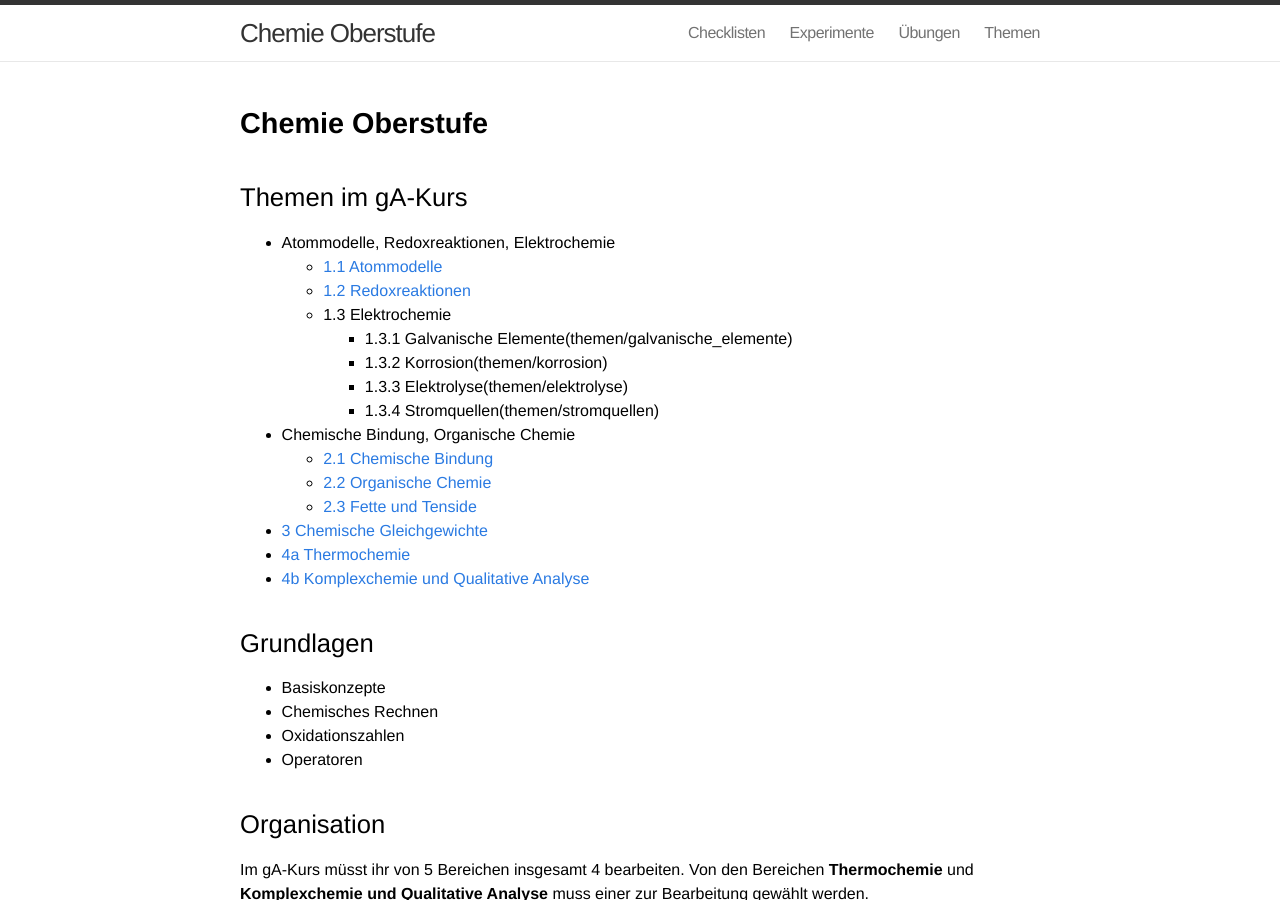
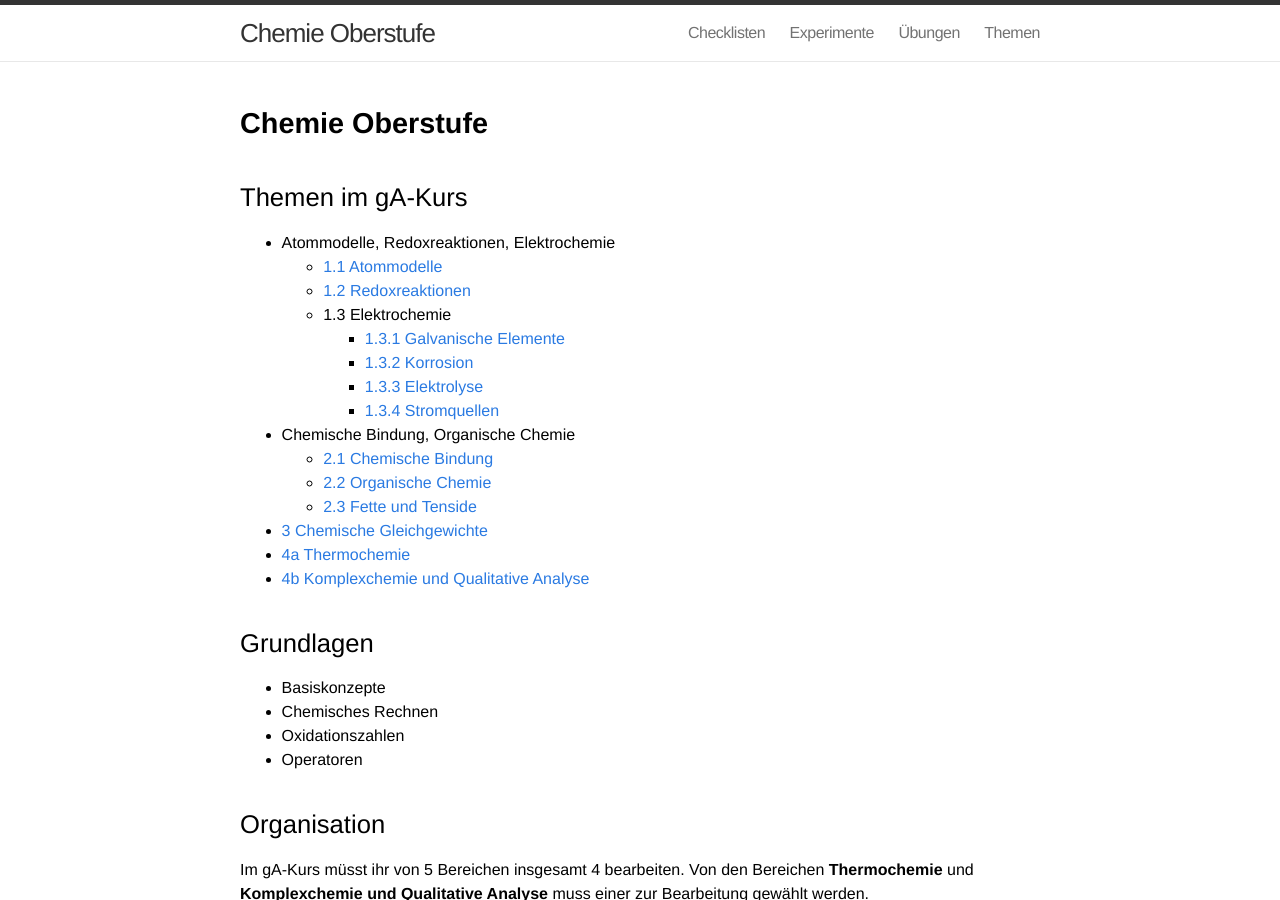
Before and after one commit to chemie-oberstufe/chemie-oberstufe.github.io, a Jekyll site: the page built from index.md, in a window 1280 px wide and 900 px high. Built offline with Jekyll 4.4.1, drawn with Linux system fonts in a browser that asks for light colours.

Commit message:
fix typos for hyperlinks

```diff
--- a/index.md
+++ b/index.md
@@ -10,10 +10,10 @@ showinmenu: false
 	- [1.1 Atommodelle](themen/atommodelle)
 	- [1.2 Redoxreaktionen](themen/redoxreaktionen)
 	- 1.3 Elektrochemie
-		- 1.3.1 Galvanische Elemente(themen/galvanische_elemente)
-		- 1.3.2 Korrosion(themen/korrosion)
-		- 1.3.3 Elektrolyse(themen/elektrolyse)
-		- 1.3.4 Stromquellen(themen/stromquellen)
+		- [1.3.1 Galvanische Elemente](themen/galvanische_elemente)
+		- [1.3.2 Korrosion](themen/korrosion)
+		- [1.3.3 Elektrolyse](themen/elektrolyse)
+		- [1.3.4 Stromquellen](themen/stromquellen)
 - Chemische Bindung, Organische Chemie
 	- [2.1 Chemische Bindung](themen/chemische_bindung)
 	- [2.2 Organische Chemie](themen/organische_chemie)
```
